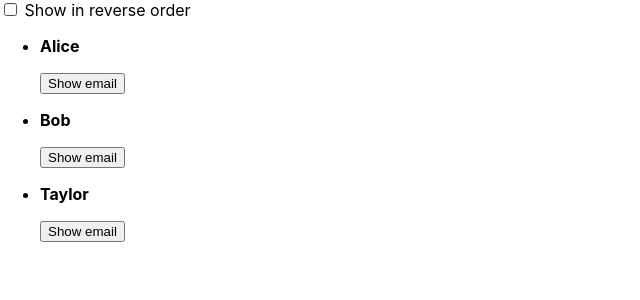
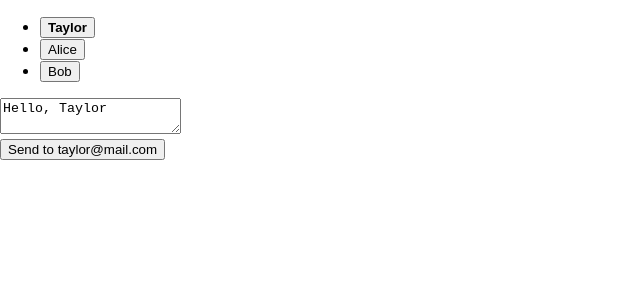
Before and after one commit to ththory/react-study, a React (Create React App) app: page / in a window 1280 px wide. Shown: the top 300 px of the page, without its empty margins (0-640 px from the left). Built offline with nearby package versions, Linux system fonts and the light colour scheme.

Commit message:
Add: useReducer 사용하기

```diff
--- a/src/App.js
+++ b/src/App.js
@@ -1,10 +1,9 @@
 import "./App.css";
-import Gallery from "./preserving-and-resetting-state/q4/Gallery";
-import ContactList from "./preserving-and-resetting-state/q5/ContactList";
+import Messenger from "./extracting-state-logic-into-a-reducer/Messenger";
 function App() {
     return (
         <section>
-            <ContactList></ContactList>
+            <Messenger></Messenger>
         </section>
     );
 }
--- /dev/null
+++ b/src/extracting-state-logic-into-a-reducer/Chat.js
@@ -0,0 +1,29 @@
+import { useState } from "react";
+
+export default function Chat({ contact, message, dispatch }) {
+    return (
+        <section className="chat">
+            <textarea
+                value={message}
+                placeholder={"Chat to " + contact.name}
+                onChange={(e) => {
+                    dispatch({
+                        type: "edited_message",
+                        message: e.target.value,
+                    });
+                }}
+            />
+            <br />
+            <button
+                onClick={() => {
+                    alert(message + ", " + contact.name + "@mail.com");
+                    dispatch({
+                        type: "send_message",
+                    });
+                }}
+            >
+                Send to {contact.email}
+            </button>
+        </section>
+    );
+}
--- /dev/null
+++ b/src/extracting-state-logic-into-a-reducer/ContactList.js
@@ -0,0 +1,26 @@
+export default function ContactList({ contacts, selectedId, dispatch }) {
+    return (
+        <section className="contact-list">
+            <ul>
+                {contacts.map((contact) => (
+                    <li key={contact.id}>
+                        <button
+                            onClick={() => {
+                                dispatch({
+                                    type: "changed_selection",
+                                    contactId: contact.id,
+                                });
+                            }}
+                        >
+                            {selectedId === contact.id ? (
+                                <b>{contact.name}</b>
+                            ) : (
+                                contact.name
+                            )}
+                        </button>
+                    </li>
+                ))}
+            </ul>
+        </section>
+    );
+}
--- /dev/null
+++ b/src/extracting-state-logic-into-a-reducer/Messenger.js
@@ -0,0 +1,31 @@
+import Chat from "./Chat.js";
+import ContactList from "./ContactList.js";
+import { initialState, messengerReducer } from "./messengerReducer";
+import { useReducer } from "./useReducer.js";
+
+export default function Messenger() {
+    const [state, dispatch] = useReducer(messengerReducer, initialState);
+    const message = state.messages[state.selectedId];
+    const contact = contacts.find((c) => c.id === state.selectedId);
+    return (
+        <div>
+            <ContactList
+                contacts={contacts}
+                selectedId={state.selectedId}
+                dispatch={dispatch}
+            />
+            <Chat
+                key={contact.id}
+                message={message}
+                contact={contact}
+                dispatch={dispatch}
+            />
+        </div>
+    );
+}
+
+const contacts = [
+    { id: 0, name: "Taylor", email: "taylor@mail.com" },
+    { id: 1, name: "Alice", email: "alice@mail.com" },
+    { id: 2, name: "Bob", email: "bob@mail.com" },
+];
--- /dev/null
+++ b/src/extracting-state-logic-into-a-reducer/messengerReducer.js
@@ -0,0 +1,41 @@
+export const initialState = {
+    selectedId: 0,
+    messages: {
+        0: "Hello, Taylor", // contactId = 0의 message 초기 값
+        1: "Hello, Alice", // contactId = 1의 message 초기 값
+        2: "Hello, Bob", // contactId = 2의 message 초기 값
+    },
+};
+
+export function messengerReducer(state, action) {
+    switch (action.type) {
+        case "changed_selection": {
+            return {
+                ...state,
+                selectedId: action.contactId,
+                messages: state.messages,
+            };
+        }
+        case "edited_message": {
+            return {
+                ...state,
+                messages: {
+                    ...state.messages,
+                    [state.selectedId]: action.message,
+                },
+            };
+        }
+        case "send_message": {
+            return {
+                ...state,
+                messages: {
+                    ...state.messages,
+                    [state.selectedId]: "",
+                },
+            };
+        }
+        default: {
+            throw Error("Unknown action: " + action.type);
+        }
+    }
+}
--- /dev/null
+++ b/src/extracting-state-logic-into-a-reducer/useReducer.js
@@ -0,0 +1,12 @@
+import { useState } from "react";
+
+export function useReducer(reducer, initialState) {
+    const [state, setState] = useState(initialState);
+
+    function dispatch(action) {
+        const nextState = reducer(state, action);
+        setState(nextState);
+    }
+
+    return [state, dispatch];
+}
```
Also changed, not shown: src/extracting-state-logic-into-a-reducer/memo.md (added, +18 -0 lines).
